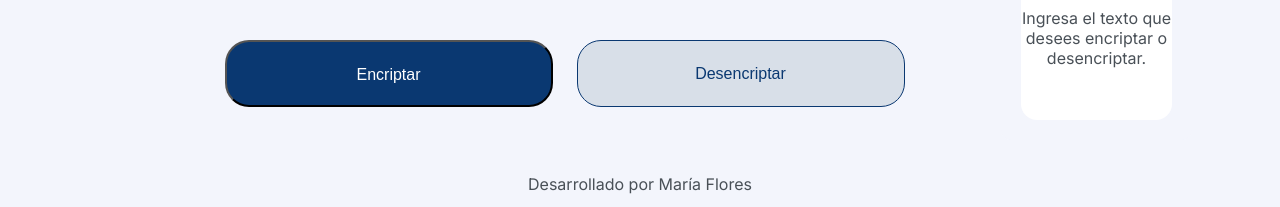
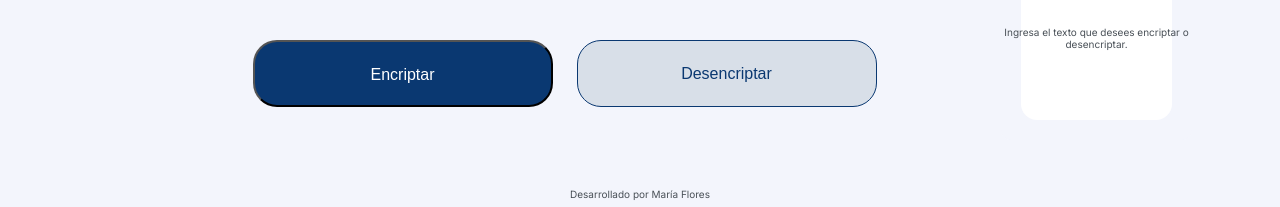
Before and after one commit to mariafalcayaga/encriptador-de-texto, a plain HTML site: page index.html in a window 1280 px wide. Shown: the part 590-797 px from the top of the page. Drawn offline with Linux system fonts and the light colour scheme.

Commit message:
cambio de tamaño style.css

```diff
--- a/style.css
+++ b/style.css
@@ -69,7 +69,7 @@ main {
     font-size: 16px;
     border-radius: 24px;
     padding: 24px;
-    width: 328px;
+    width: 300px;
     height: 67px;
     cursor: pointer;
 }
@@ -91,7 +91,7 @@ main {
     color: #0A3871;
     background-color: Light blue;
     border-radius: 24px;
-    width: 336px;
+    width: 300px;
     height: 67px;
     position: absolute;
     right: 31px;
@@ -166,7 +166,7 @@ main {
 
 p {
     color: #495057;
-    font-size: 16px;
+    font-size: 10px;
     text-align: center;
 }
 
```
